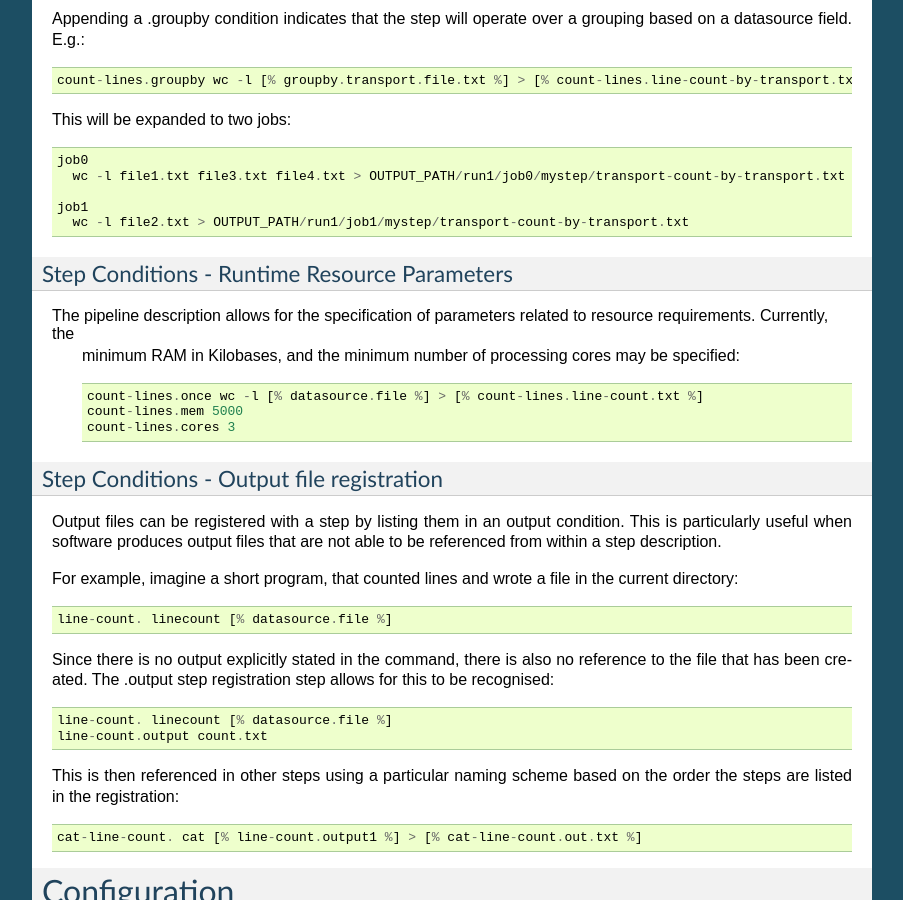
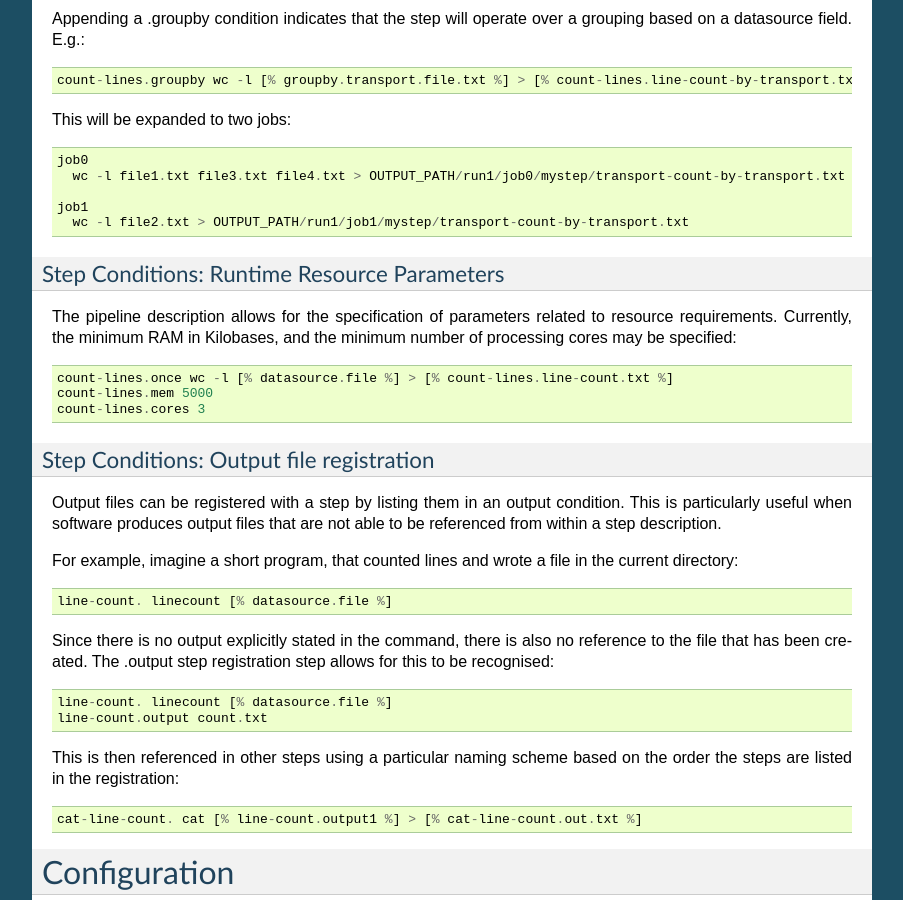
Before and after one commit to njgit/App-Pipeline-Lite, a Sphinx documentation site: the page built from docs/index.rst, in a window 1280 px wide and 900 px high, scrolled down 8814 px. Shown: the whole window, without its empty margins (198-1101 px from the left). Built offline with Sphinx 7.4.7, drawn with Linux system fonts in a browser that asks for light colours; pages that are not in the unit, such as notebooks, are missing from menus; some of the changed text lies outside the part shown.

Commit message:
update doc

```diff
--- a/docs/index.rst
+++ b/docs/index.rst
@@ -536,18 +536,18 @@ This will be expanded to two jobs::
      wc -l file2.txt > OUTPUT_PATH/run1/job1/mystep/transport-count-by-transport.txt
 
 
-Step Conditions - Runtime Resource Parameters
+Step Conditions: Runtime Resource Parameters
 ^^^^^^^^^^^^^^^^^^^^^^^^^^^^^^^^^^^^^^^^^^^^^
 
-The pipeline description allows for the specification of parameters related to resource requirements. Currently, the
- minimum RAM in Kilobases, and the minimum number of processing cores may be specified::
+
+The pipeline description allows for the specification of parameters related to resource requirements. Currently, the minimum RAM in Kilobases, and the minimum number of processing cores may be specified::
 
     count-lines.once wc -l [% datasource.file %] > [% count-lines.line-count.txt %]
     count-lines.mem 5000
     count-lines.cores 3
 
 
-Step Conditions - Output file registration
+Step Conditions: Output file registration
 ^^^^^^^^^^^^^^^^^^^^^^^^^^^^^^^^^^^^^^^^^^
 
 Output files can be registered with a step by listing them in an output condition. This is particularly useful
```
